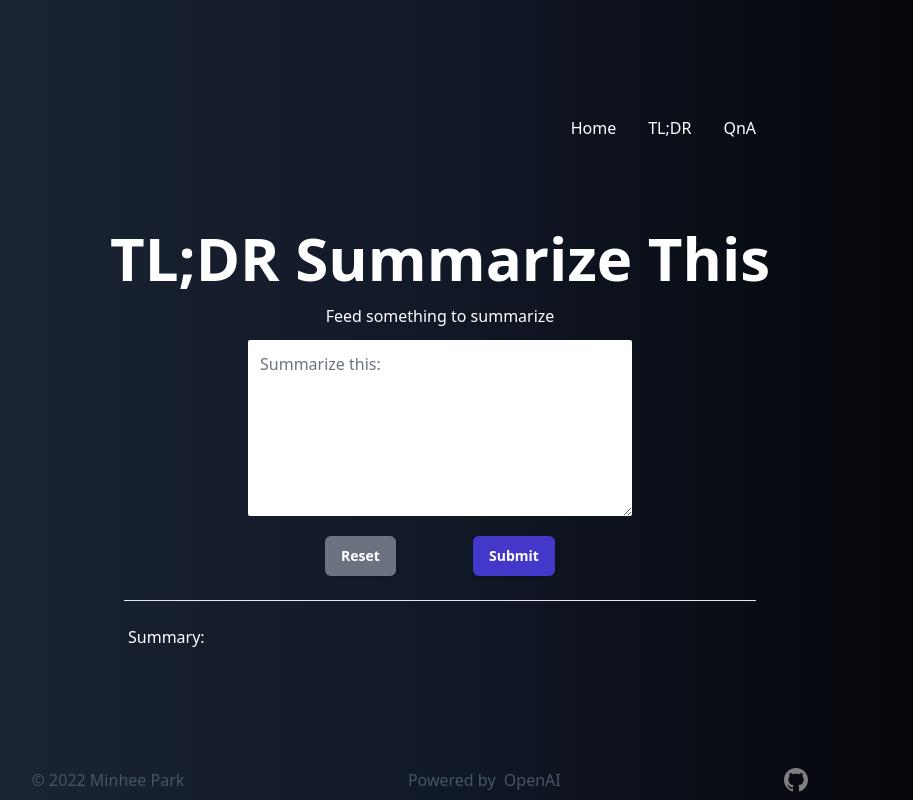
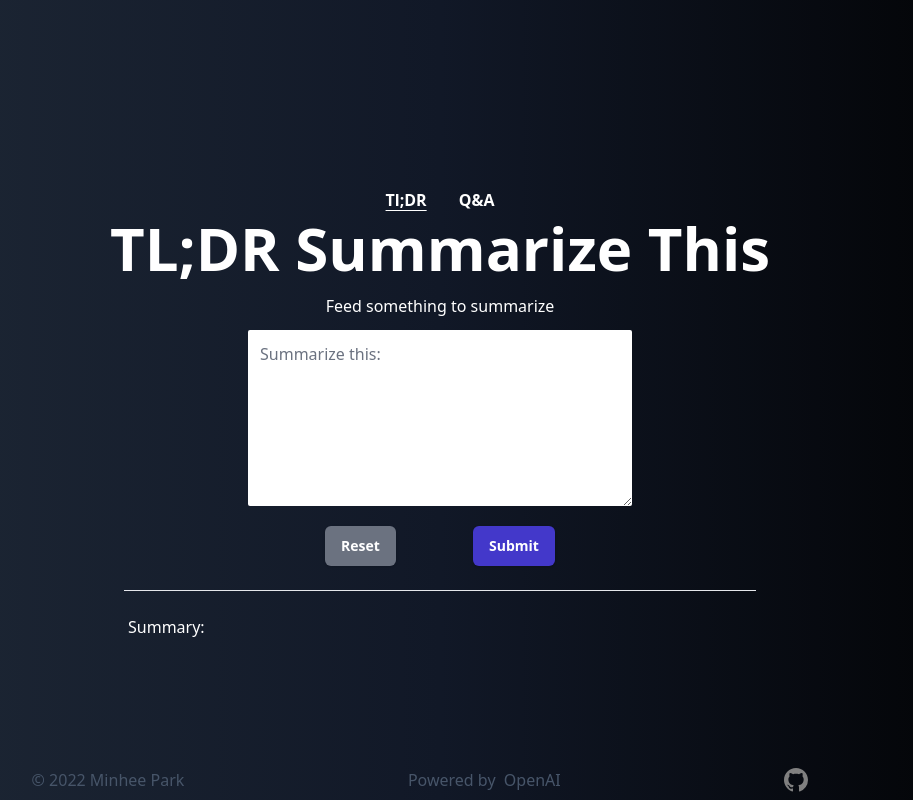
Before and after one commit to erinmhpark/tldrSummarizeThis, a Next.js app: page / in a window 1280 px wide. Shown: the whole page, without its empty margins (200-1113 px from the left). Built offline with nearby package versions, Linux system fonts and the light colour scheme.

Commit message:
Edit Navbar to have two Link components

```diff
--- a/components/navbar.js
+++ b/components/navbar.js
@@ -1,31 +1,36 @@
 import Link from "next/link";
+import { useRouter } from "next/router";
+import React from "react";
 
 export default function Navbar() {
+  const router = useRouter();
+  const pathname = router.pathname;
+
   return (
-    <nav className="flex w-1/2 sm:pb-20 sm:-mt-8">
-      <ul className="flex justify-end gap-8 sm:gap-8 w-full">
+    <nav className="font-semibold leading-tight mt-8">
+      <ul className="flex gap-8 items-center justify-center">
         <li>
           <Link
-            className="decoration-slate-500 hover:underline hover:underline-offset-8"
             href="/"
+            className={
+              pathname === "/"
+                ? "underline underline-offset-4 decoration-white"
+                : ""
+            }
           >
-            Home
+            Tl;DR
           </Link>
         </li>
         <li>
           <Link
-            className="decoration-slate-500 hover:underline hover:underline-offset-8"
-            href="/"
+            href="/q&a"
+            className={
+              pathname === "/q&a"
+                ? "underline underline-offset-4 decoration-white"
+                : ""
+            }
           >
-            TL;DR
-          </Link>
-        </li>
-        <li>
-          <Link
-            className="decoration-slate-500 hover:underline hover:underline-offset-8"
-            href="/qna"
-          >
-            QnA
+            Q&A
           </Link>
         </li>
       </ul>
```
